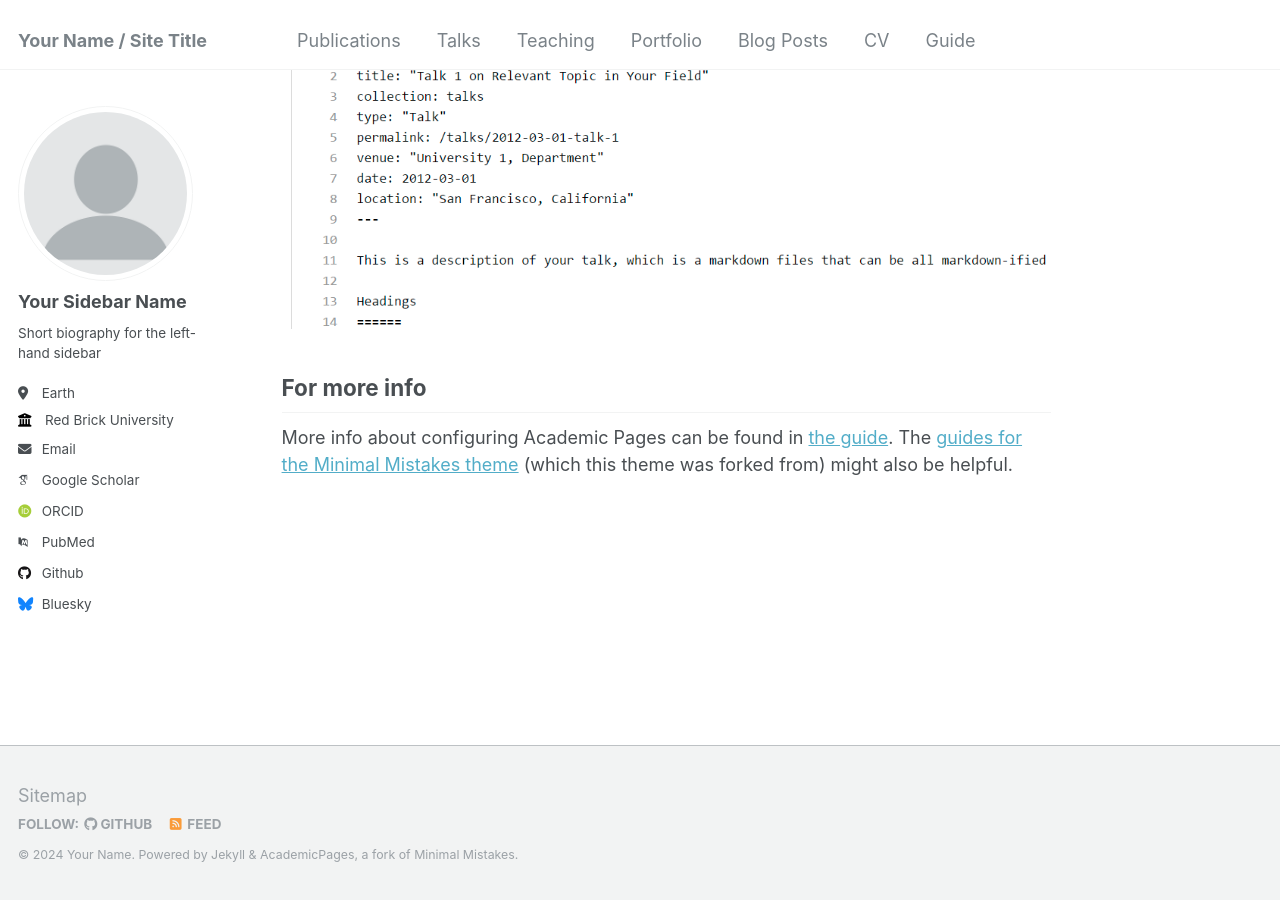
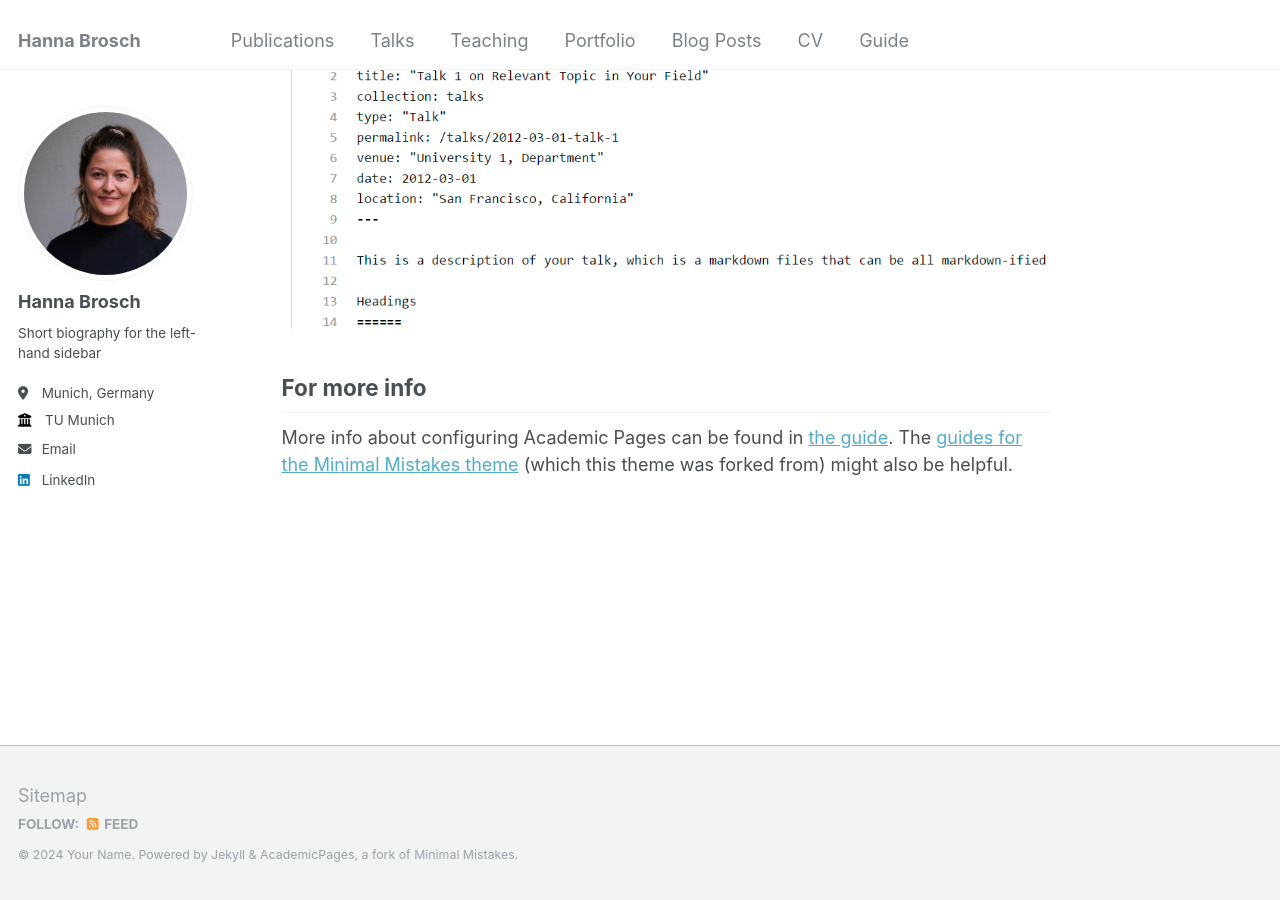
Before and after one commit to HannaBrosch/hannabrosch.github.io, a Jekyll site: the page built from _pages/about.md, in a window 1280 px wide and 900 px high, scrolled down 2660 px. Built offline with Jekyll 4.4.1, drawn with Linux system fonts in a browser that asks for light colours; some web fonts are replaced.

Commit message:
Update _config.yml

```diff
--- a/_config.yml
+++ b/_config.yml
@@ -8,11 +8,11 @@
 
 # Basic Site Settings
 locale                   : "en-US"
-title                    : "Your Name / Site Title"
+title                    : "Hanna Brosch"
 title_separator          : "-"
 name                     : &name "Your Name"
 description              : &description "personal description"
-url                      : https://academicpages.github.io # the base hostname & protocol for your site e.g. "https://mmistakes.github.io"
+url                      : https://hannabrosch.github.io # the base hostname & protocol for your site e.g. "https://mmistakes.github.io"
 baseurl                  : "" # the subpath of your site, e.g. "/blog"
 repository               : "academicpages/academicpages.github.io"
 
@@ -21,34 +21,34 @@ repository               : "academicpages/academicpages.github.io"
 #               Additional customization can be done by editing /_includes/author-profile.html
 author:
   # Biographic information
-  avatar           : "profile.png"
-  name             : "Your Sidebar Name"
+  avatar           : "hannabrosch.jpg"
+  name             : "Hanna Brosch"
   pronouns         : # example: "she/her"
   bio              : "Short biography for the left-hand sidebar"
-  location         : "Earth"
-  employer         : "Red Brick University"
+  location         : "Munich, Germany"
+  employer         : "TU Munich"
   uri              : # URL
-  email            : "none@example.org"
+  email            : "hanna.brosch@tum.de"
 
   # Academic websites
   arxiv            : # URL - Update with the correct link to your profile
-  googlescholar    : "https://scholar.google.com/citations?user=PS_CX0AAAAAJ"
+  googlescholar    : # "https://scholar.google.com/citations?user=PS_CX0AAAAAJ"
   impactstory      : # URL
-  orcid            : "http://orcid.org/yourorcidurl"
+  orcid            : # "http://orcid.org/yourorcidurl"
   semantic         : # URL
-  pubmed           : "https://www.ncbi.nlm.nih.gov/pubmed/?term=john+snow"
+  pubmed           : # "https://www.ncbi.nlm.nih.gov/pubmed/?term=john+snow"
   researchgate     : # URL
 
   # Repositories and software development
   bitbucket        : # Username - Update with your username on the site
   codepen          : # Username
   dribbble         : # Username
-  github           : "academicpages"
+  github           : # "academicpages"
   kaggle           : # Username
   stackoverflow    : # User number or user number and name (i.e., use "1" or "1/jeff-atwood")
 
   # Social media
-  bluesky          : "bsky.app" # Replace this with you Bluesky username
+  bluesky          : # Replace this with you Bluesky username
   facebook         : # Username
   flickr           : # Username
   foursquare       : # Username
@@ -57,7 +57,7 @@ author:
   keybase          : # Username
   instagram        : # Username
   lastfm           : # Username
-  linkedin         : # Username
+  linkedin         : "hanna-brosch" # Username
   mastodon         : # URL
   medium           : # URL
   pinterest        : # Username
```
